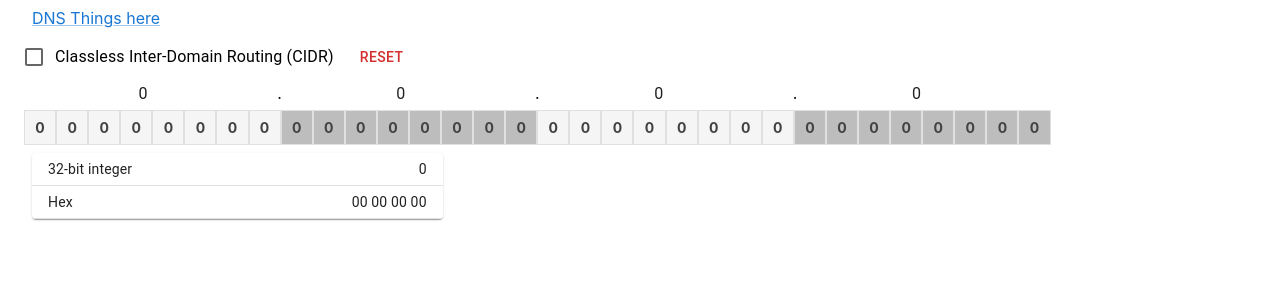
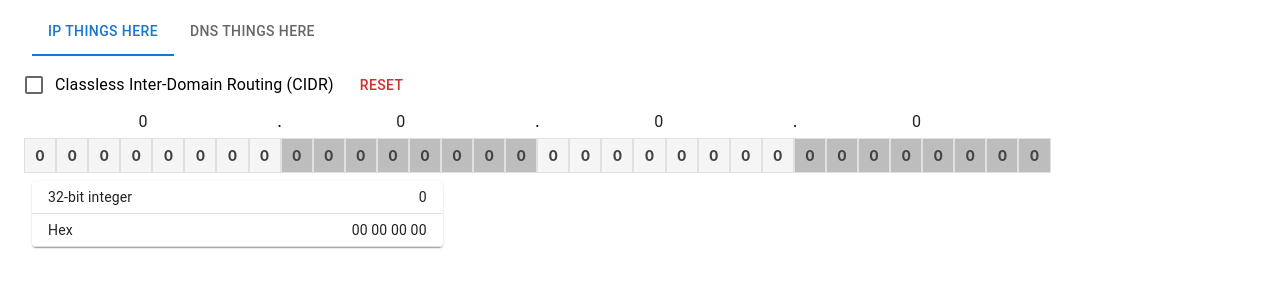
Before and after one commit to zachary822/ip_visualizer, a Next.js app: page / in a window 1280 px wide. Shown: the top 300 px of the page. Built offline with nearby package versions, Linux system fonts and the light colour scheme.

Commit message:
Add header nav tabs

```diff
--- /dev/null
+++ b/components/Header.tsx
@@ -0,0 +1,33 @@
+import Box from "@mui/material/Box";
+import Tab from "@mui/material/Tab";
+import Tabs from "@mui/material/Tabs";
+import Link from "next/link";
+import MuiLink from "@mui/material/Link";
+import { useRouter } from "next/router";
+
+const TabLink = ({ href, ...props }: { href: string }) => {
+  return (
+    <Link href={href}>
+      <MuiLink {...props} />
+    </Link>
+  );
+};
+
+const Header = () => {
+  const { pathname } = useRouter();
+  return (
+    <Box sx={{ m: 1 }}>
+      <Tabs value={pathname}>
+        <Tab component={TabLink} label="IP Things here" href="/" value="/" />
+        <Tab
+          component={TabLink}
+          label="DNS Things here"
+          href="/dns"
+          value="/dns"
+        />
+      </Tabs>
+    </Box>
+  );
+};
+
+export default Header;
--- a/pages/index.tsx
+++ b/pages/index.tsx
@@ -5,7 +5,6 @@ import Checkbox from "@mui/material/Checkbox";
 import Container from "@mui/material/Container";
 import FormControlLabel from "@mui/material/FormControlLabel";
 import Grid from "@mui/material/Grid";
-import Link from "@mui/material/Link";
 import Paper from "@mui/material/Paper";
 import Table from "@mui/material/Table";
 import TableBody from "@mui/material/TableBody";
@@ -17,8 +16,8 @@ import { dehydrate, QueryClient } from "@tanstack/react-query";
 import _ from "lodash";
 import type { NextPage } from "next";
 import Head from "next/head";
-import NextLink from "next/link";
 import { useCallback, useMemo, useState } from "react";
+import Header from "../components/Header";
 
 const PRIVATE_IPS = ["10.0.0.0/8", "172.16.0.0/12", "192.168.0.0/16"];
 
@@ -170,11 +169,7 @@ const Home: NextPage = () => {
         <meta name="description" content="Interactive IP Address Demo" />
       </Head>
       <Container maxWidth="xl">
-        <Box sx={{ m: 1 }}>
-          <NextLink href="/dns" passHref>
-            <Link>DNS Things here</Link>
-          </NextLink>
-        </Box>
+        <Header />
         <Box>
           <FormControlLabel
             control={
```
Also changed, not shown: pages/dns.tsx (+2 -5 lines).
